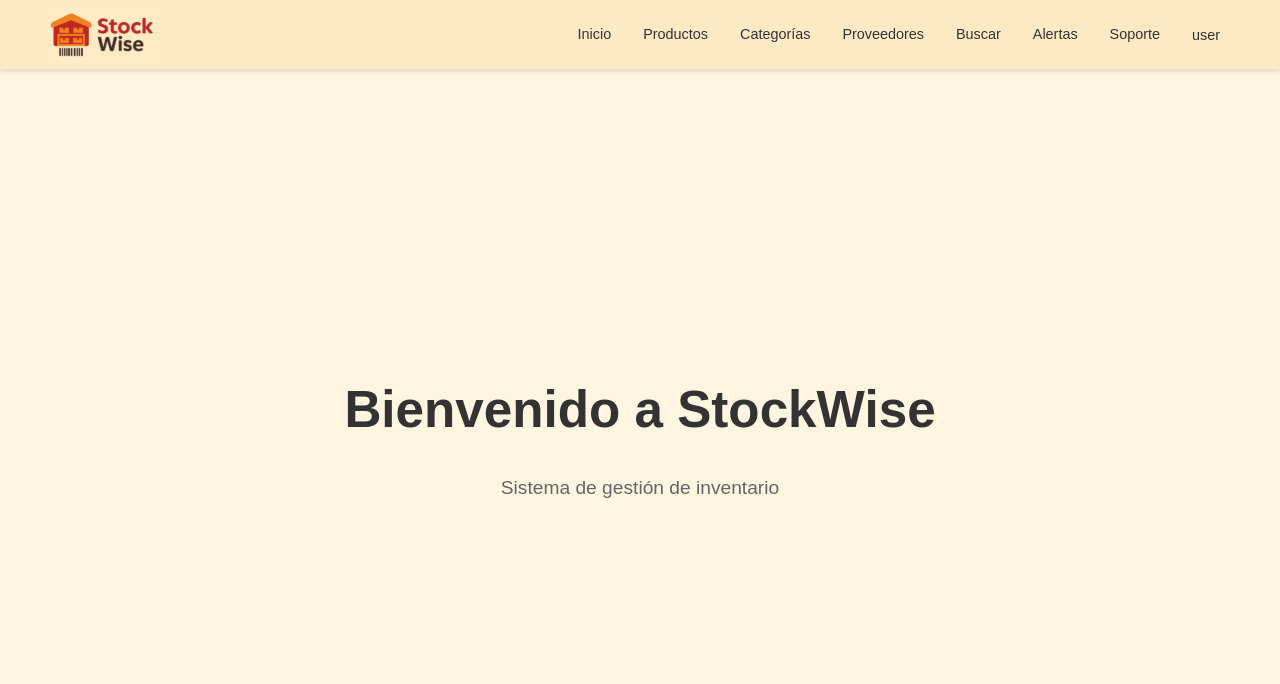
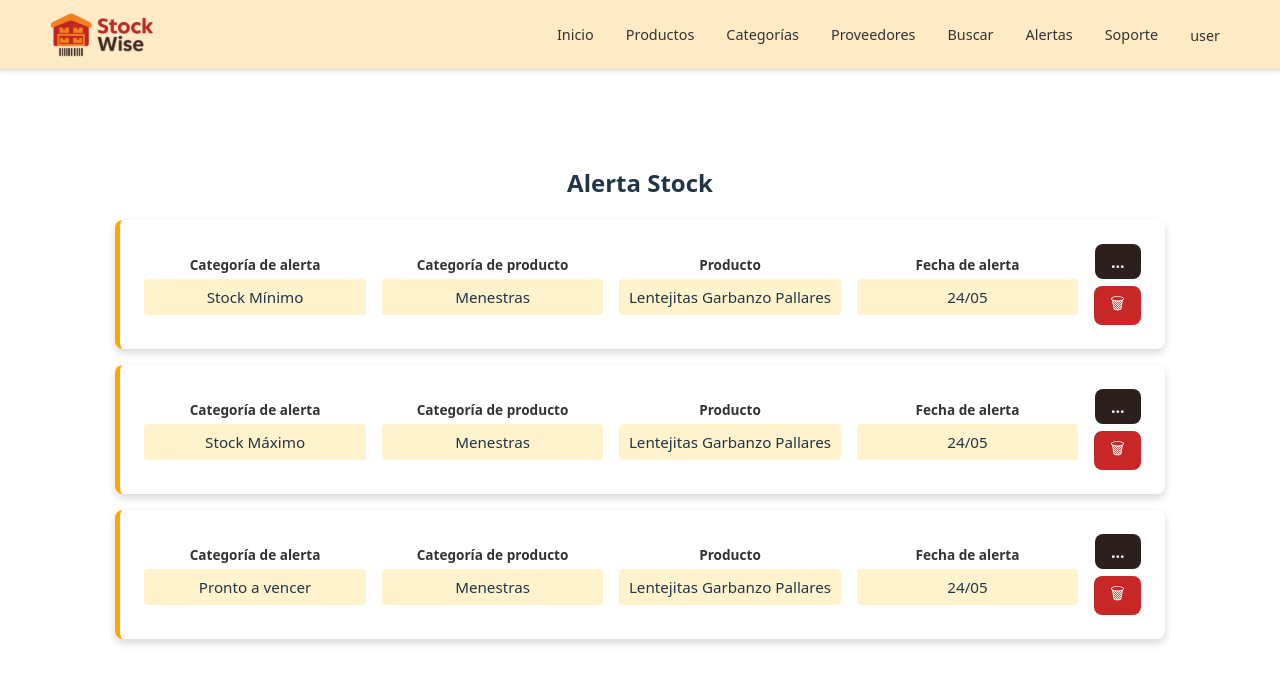
Before and after one commit to upc-pre-202510-1asi0730-4366-AyniTech/Frontend-Web-Applications, a Vue app: page / in a window 1280 px wide. Shown: the top 684 px of the page. Built offline with nearby package versions, Linux system fonts and the light colour scheme.

Commit message:
Add feature/stock-alert

```diff
--- a/package.json
+++ b/package.json
@@ -9,7 +9,9 @@
     "preview": "vite preview"
   },
   "dependencies": {
+    "@primeuix/themes": "^1.1.1",
     "axios": "^1.9.0",
+    "pinia": "^3.0.2",
     "primeflex": "^4.0.0",
     "primeicons": "^7.0.0",
     "primevue": "^4.3.4",
--- a/src/App.vue
+++ b/src/App.vue
@@ -1,58 +1,11 @@
 <script setup>
 import Navbar from './app/shared/navbar.component.vue';
+import StockAlertView from './app/stock-alert/views/stockAlert.view.vue';
 </script>
 
 <template>
   <div class="app-container">
     <Navbar />
-    <div class="content">
-      <h1>Bienvenido a StockWise</h1>
-      <p>Sistema de gestión de inventario</p>
-    </div>
+    <StockAlertView />
   </div>
 </template>
-
-<style>
-html, body {
-  margin: 0;
-  padding: 0;
-  font-family: Arial, sans-serif;
-  width: 100%;
-  height: 100%;
-  background-color: #FFF5E0;
-  overflow-x: hidden;
-}
-
-#app {
-  width: 100%;
-  min-height: 100vh;
-}
-
-.app-container {
-  display: flex;
-  flex-direction: column;
-  min-height: 100vh;
-  width: 100%;
-}
-
-.content {
-  padding: 2rem;
-  padding-top: calc(70px + 2rem);
-  flex: 1;
-  display: flex;
-  flex-direction: column;
-  align-items: center;
-  justify-content: center;
-  text-align: center;
-}
-
-h1 {
-  color: #333;
-  margin-bottom: 1rem;
-}
-
-p {
-  color: #666;
-  font-size: 1.2rem;
-}
-</style>
--- /dev/null
+++ b/src/app/stock-alert/components/stockAlert-card.component.vue
@@ -0,0 +1,92 @@
+<template>
+  <div class="alert-card">
+    <div class="alert-grid">
+      <div class="field">
+        <label>Categoría de alerta</label>
+        <div class="value tipo">{{ alert.alert_type }}</div>
+      </div>
+      <div class="field">
+        <label>Categoría de producto</label>
+        <div class="value">{{ alert.product_category }}</div>
+      </div>
+      <div class="field">
+        <label>Producto</label>
+        <div class="value">{{ alert.product_name }}</div>
+      </div>
+      <div class="field">
+        <label>Fecha de alerta</label>
+        <div class="value">{{ alert.alert_date }}</div>
+      </div>
+      <div class="actions">
+        <button class="btn btn-dark" @click="$emit('view', alert)">...</button>
+        <button class="btn btn-danger" @click="$emit('delete', alert)">🗑</button>
+      </div>
+    </div>
+  </div>
+</template>
+
+<script>
+export default {
+  name: "StockAlertCard",
+  props: {
+    alert: Object
+  }
+};
+</script>
+
+<style scoped>
+.alert-card {
+  background: white;
+  border-radius: 8px;
+  box-shadow: 0 4px 8px #d8d8d8;
+  padding: 1.5rem;
+  margin-bottom: 1rem;
+  border-left: 5px solid #ffa500;
+}
+
+.alert-grid {
+  display: grid;
+  grid-template-columns: repeat(4, 1fr) auto;
+  gap: 1rem;
+  align-items: center;
+}
+
+.field label {
+  display: block;
+  font-size: 0.85rem;
+  font-weight: bold;
+  color: #333;
+}
+
+.value {
+  background-color: #fff3cd;
+  padding: 0.4rem 0.6rem;
+  border-radius: 4px;
+  margin-top: 0.25rem;
+  font-size: 0.95rem;
+}
+
+.actions {
+  display: flex;
+  flex-direction: column;
+  gap: 0.4rem;
+  align-items: end;
+}
+
+.btn {
+  padding: 0.4rem 1rem;
+  border: none;
+  border-radius: 8px;
+  font-weight: bold;
+  cursor: pointer;
+  color: white;
+}
+
+.btn-dark {
+  background-color: #2e1f1f;
+}
+
+.btn-danger {
+  background-color: #c62828;
+}
+</style>
--- /dev/null
+++ b/src/app/stock-alert/views/stockAlert.view.vue
@@ -0,0 +1,57 @@
+<script>
+import StockAlertCard from "../components/stockAlert-card.component.vue";
+
+export default {
+  components: { StockAlertCard },
+  data() {
+    return {
+      alerts: [
+        {
+          id: 1,
+          alert_type: "Stock Mínimo",
+          product_category: "Menestras",
+          product_name: "Lentejitas Garbanzo Pallares",
+          alert_date: "24/05",
+          severity: "warning",
+          details: "Stock crítico"
+        },
+        {
+          id: 2,
+          alert_type: "Stock Máximo",
+          product_category: "Menestras",
+          product_name: "Lentejitas Garbanzo Pallares",
+          alert_date: "24/05",
+          severity: "info",
+          details: "Sobre stock"
+        },
+        {
+          id: 3,
+          alert_type: "Pronto a vencer",
+          product_category: "Menestras",
+          product_name: "Lentejitas Garbanzo Pallares",
+          alert_date: "24/05",
+          severity: "danger",
+          details: "Caduca pronto"
+        }
+      ]
+    };
+  },
+  methods: {
+    showDetails(alert) {
+      alert("Detalles: " + alert.details);
+    },
+    deleteAlert(alert) {
+      this.alerts = this.alerts.filter(a => a.id !== alert.id);
+    }
+  }
+};
+</script>
+
+<template>
+  <div class="p-6">
+    <h2 class="text-2xl font-bold mb-4">Alerta Stock</h2>
+    <div v-for="alert in alerts" :key="alert.id">
+      <StockAlertCard :alert="alert" @view="showDetails" @delete="deleteAlert" />
+    </div>
+  </div>
+</template>
--- a/src/main.js
+++ b/src/main.js
@@ -1,5 +1,5 @@
 import { createApp } from 'vue'
+import App from './App.vue'
 import './style.css'
-import App from './App.vue'
 
 createApp(App).mount('#app')
```
Also changed, not shown: src/app/stock-alert/models/StockAlert.js (added, +11 -0 lines), src/app/stock-alert/services/stockAlert-service.js (added, +21 -0 lines), src/index.html (added, +12 -0 lines), src/locals/en.json (+13 -0 lines), src/locals/es.json (+13 -0 lines), 1 other file (tests, documents, lock files or other folders).
